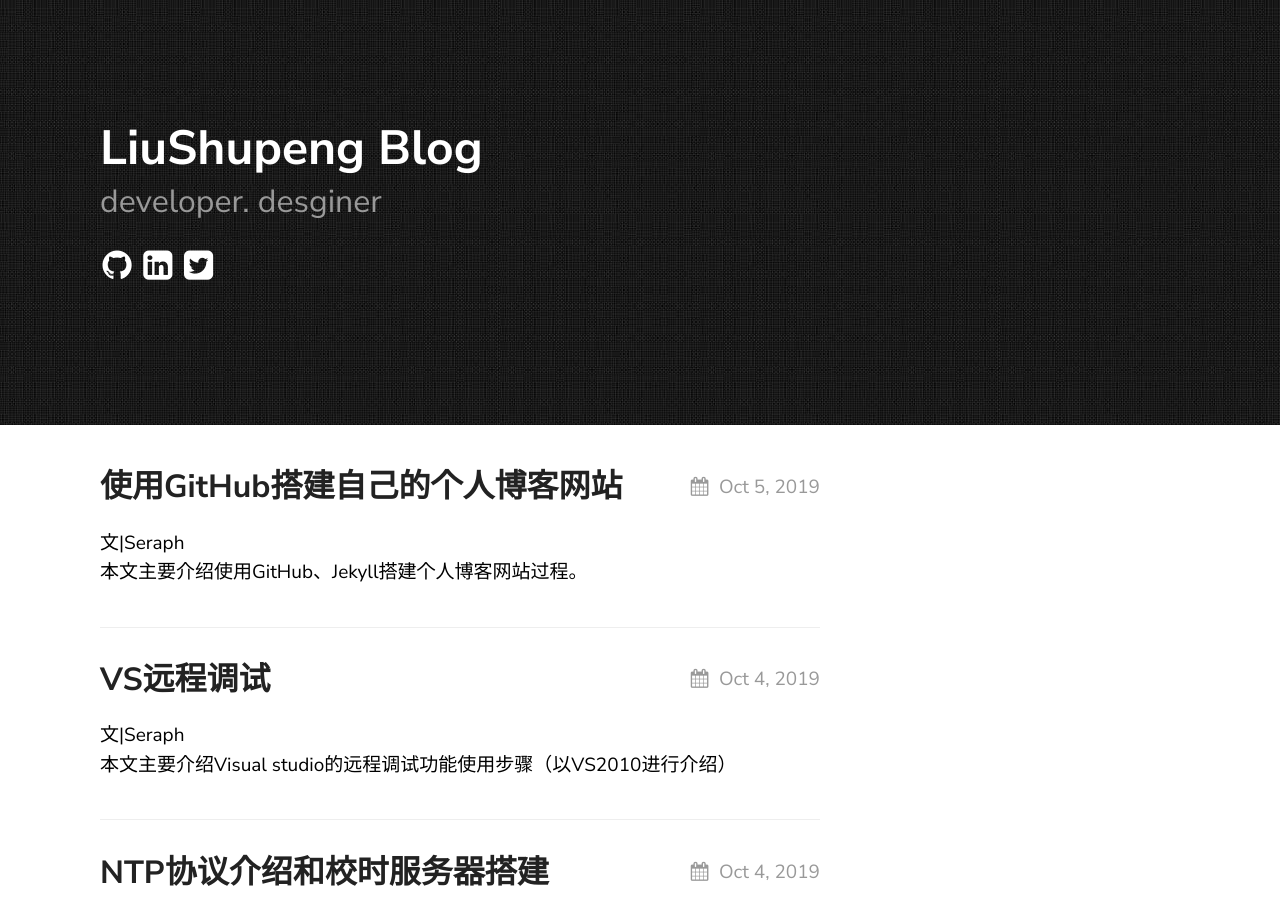
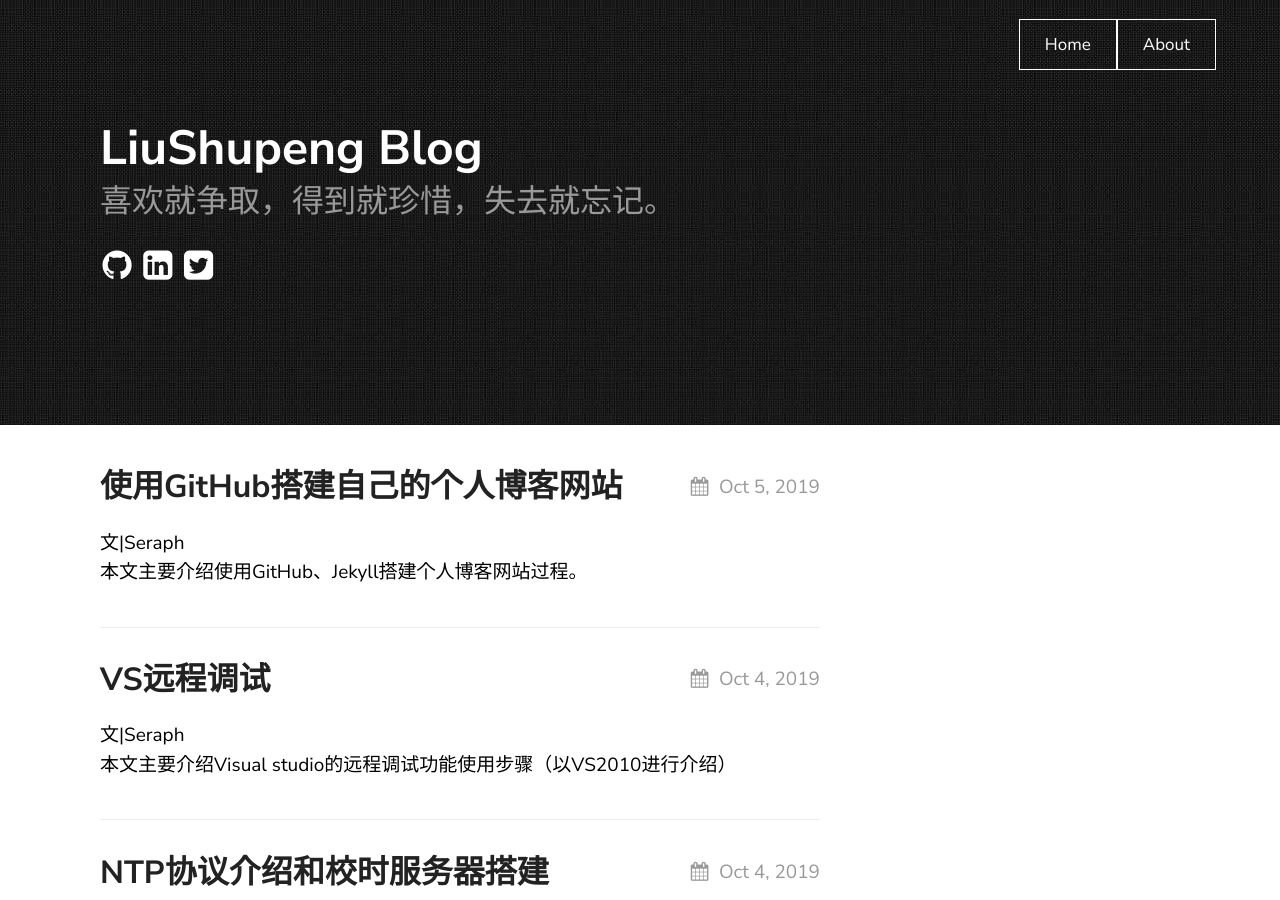
Before and after one commit to Seraph1990/Seraph1990.github.io, a Jekyll site: the page built from index.md, in a window 1280 px wide and 900 px high. Built offline with Jekyll 4.4.1, drawn with Linux system fonts in a browser that asks for light colours.

Commit message:
Update _config.yml

```diff
--- a/_config.yml
+++ b/_config.yml
@@ -16,10 +16,10 @@ sass:
 permalink: /posts/:title/
 texture:
   title: LiuShupeng Blog
-  tagline: developer. desginer
+  tagline: 喜欢就争取，得到就珍惜，失去就忘记。
   date_format: "%b %-d, %Y"
   style: black
-  showNav: false
+  showNav: true
   showPicker: false
 
   # generate social links in footer
```
